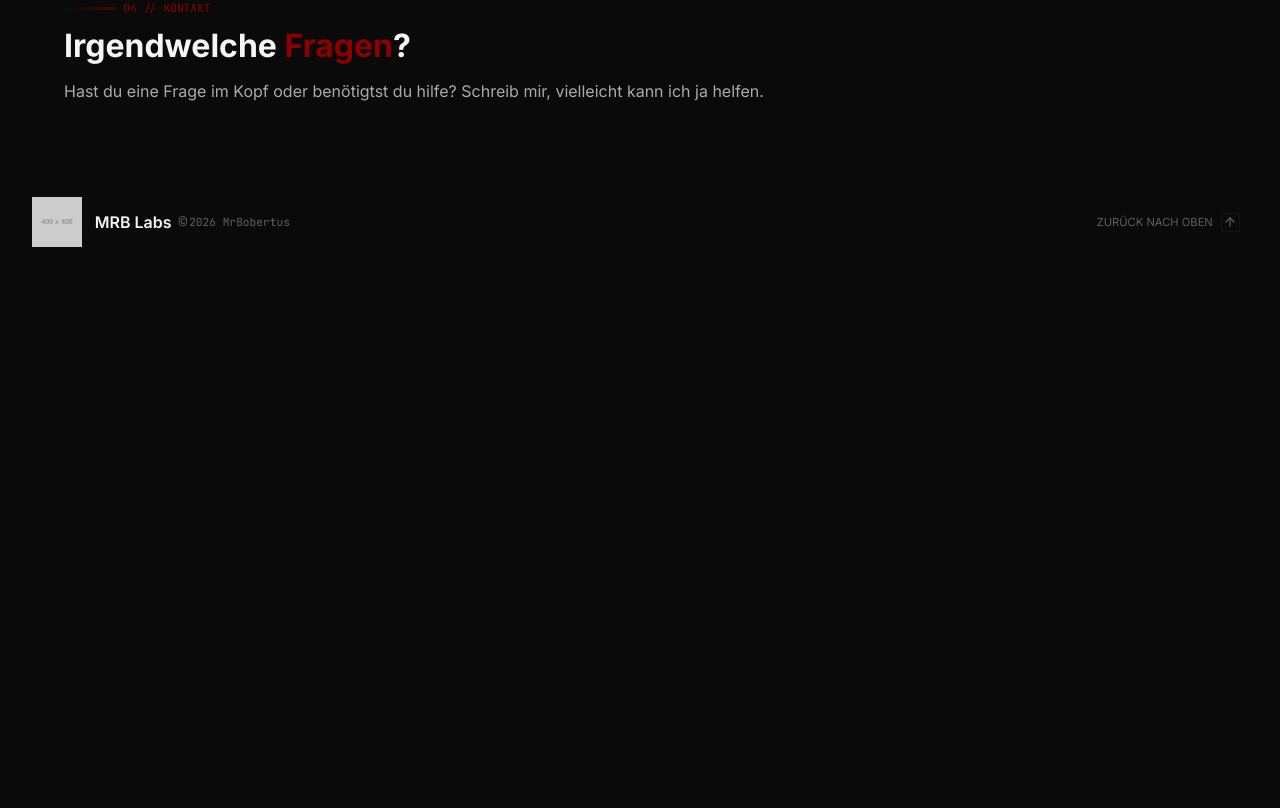
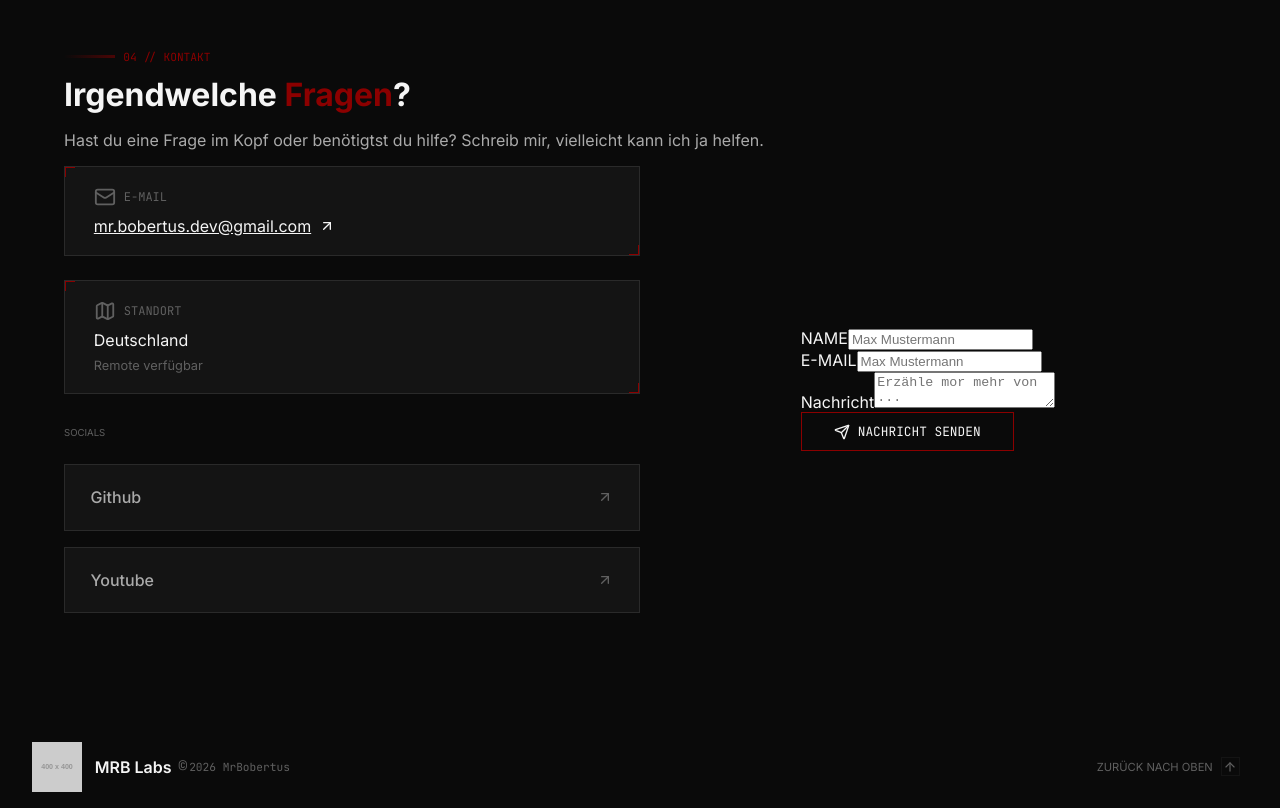
Before and after one commit to MrBobertus/portfolio-v3, a Vue app: page / in a window 1280 px wide. Shown: the part 2631-3439 px from the top of the page. Before the commit the page ends 2894 px from the top, so only its background shows below. Built offline with nearby package versions, Linux system fonts and the light colour scheme.

Commit message:
added some css for the contact page (still unfinished)

```diff
--- a/src/components/sections/ContactSection.vue
+++ b/src/components/sections/ContactSection.vue
@@ -6,11 +6,60 @@
     </div>
     <p class="contact-title">Irgendwelche <span class="contact-title-keyword">Fragen</span>?</p>
     <p class="contact-explanation">Hast du eine Frage im Kopf oder benötigtst du hilfe? Schreib mir, vielleicht kann ich ja helfen.</p>
+    <div class="contact-container">
+      <div class="contact-info">
+        <div class="contact-box">
+          <div class="box-top-left"></div>
+          <div class="box-bottom-right"></div>
+          <p class="contact-box-section"><Mail :size="22" />E-MAIL</p>
+          <a href="mailto:mr.bobertus.dev@gmail.com" class="contact-box-title">mr.bobertus.dev@gmail.com<ArrowUpRight :size="16" /></a>
+        </div>
+        <div class="contact-box">
+          <div class="box-top-left"></div>
+          <div class="box-bottom-right"></div>
+          <p class="contact-box-section"><Map :size="22" />STANDORT</p>
+          <p class="contact-box-title">Deutschland</p>
+          <p class="contact-box-info">Remote verfügbar</p>
+        </div>
+        <div class="contact-social-section">
+          <p class="contact-social-section-title">SOCIALS</p>
+          <div class="contact-social-list">
+            <a class="contact-social">
+              <p>Github</p>
+              <ArrowUpRight :size="16" />
+            </a>
+            <a class="contact-social">
+              <p>Youtube</p>
+              <ArrowUpRight :size="16" />
+            </a>
+          </div>
+        </div>
+      </div>
+      <div class="contact-formular">
+        <form>
+          <div>
+            <div>
+              <label>NAME</label>
+              <input placeholder="Max Mustermann" />
+            </div>
+            <div>
+              <label>E-MAIL</label>
+              <input placeholder="Max Mustermann" />
+            </div>
+          </div>
+          <div>
+            <label>Nachricht</label>
+            <textarea placeholder="Erzähle mor mehr von ..."></textarea>
+          </div>
+          <button class="button1"><Send :size="16" />NACHRICHT SENDEN</button>
+        </form>
+      </div>
+    </div>
   </div>
 </template>
 
 <script setup>
-  import { CodeXml } from 'lucide-vue-next'
+  import { ArrowUpRight, Send, Mail, Map} from 'lucide-vue-next'
 </script>
 
 <style scoped>
@@ -20,6 +69,8 @@
     align-items: start;
     justify-content: center;
     padding: 4rem;
+    width: 100%;
+    height: 100vh;
   }
 
   .contact-section-info {
@@ -48,6 +99,132 @@
     color: var(--text-secondary);
   }
 
+  .contact-container {
+    display: grid;
+    grid-template-columns: 1fr 1fr;
+    width: 100%;
+  }
+
+  .contact-info {
+    display: flex;
+    flex-direction: column;
+    align-items: start;
+    justify-content: center;
+    gap: 1.5rem;
+  }
+
+  .contact-box {
+    display: flex;
+    position: relative;
+    flex-direction: column;
+    align-items: start;
+    justify-content: center;
+    width: 100%;
+    background: var(--bg-elevated);
+    border: 1px solid var(--border-hover);
+    padding: 1.2rem 1.8rem;
+    margin: 0;
+    gap: 0.5rem;
+  }
+
+  .contact-box-section {
+    display: flex;
+    align-items: center;
+    gap: 0.5rem;
+    font-family: var(--font-mono);
+    font-size: 0.75rem;
+    color: var(--text-tertiary);
+    margin: 0;
+  }
+
+  .contact-box-title {
+    display: flex;
+    align-items: center;
+    gap: 0.5rem;
+    color: var(--text-primary);
+    margin: 0;
+  }
+
+  .contact-box-info {
+    color: var(--text-tertiary);
+    font-size: 0.8rem;
+    margin: 0;
+  }
+
+  .contact-social-section {
+    display: flex;
+    position: relative;
+    flex-direction: column;
+    align-items: start;
+    justify-content: center;
+    width: 100%;
+    background: none;
+    padding: 0;
+    margin: 0;
+    gap: 1rem;
+  }
+
+  .contact-social-section {
+    color: var(--text-tertiary);
+    font-size: 0.6rem;
+  }
+
+  .contact-social-list {
+    display: flex;
+    flex-direction: column;
+    align-items: center;
+    justify-content: center;
+    width: 100%;
+    gap: 1rem;
+  }
+
+  .contact-social {
+    display: flex;
+    position: relative;
+    flex-direction: row;
+    align-items: center;
+    justify-content: space-between;
+    width: 100%;
+    background: var(--bg-elevated);
+    border: 1px solid var(--border-hover);
+    padding: 0.4rem 1.6rem;
+    margin: 0;
+    gap: 1rem;
+  }
+
+  .contact-social p {
+    color: var(--text-secondary);
+    font-size: 1rem;
+    font-weight: 500;
+  }
+
+  .contact-formular {
+    display: flex;
+    flex-direction: column;
+    align-items: center;
+    justify-content: center;
+  }
+
+  .button1 {
+    display: flex;
+    align-items: center;
+    gap: 0.5rem;
+    background: none;
+    color: var(--text-primary);
+    border: 1px solid var(--accent);
+    font-family: var(--font-mono);
+    font-size: 0.8rem;
+    margin: 0;
+    padding: 0.6rem 2rem;
+    transition: all 0.2s ease;
+  }
+
+  .button1:hover {
+    cursor: pointer;
+    border: 1px solid var(--accent-light);
+    background-color: var(--accent-light);
+  }
+
   .box-top-left {
     position: absolute;
     top: 0;
```
